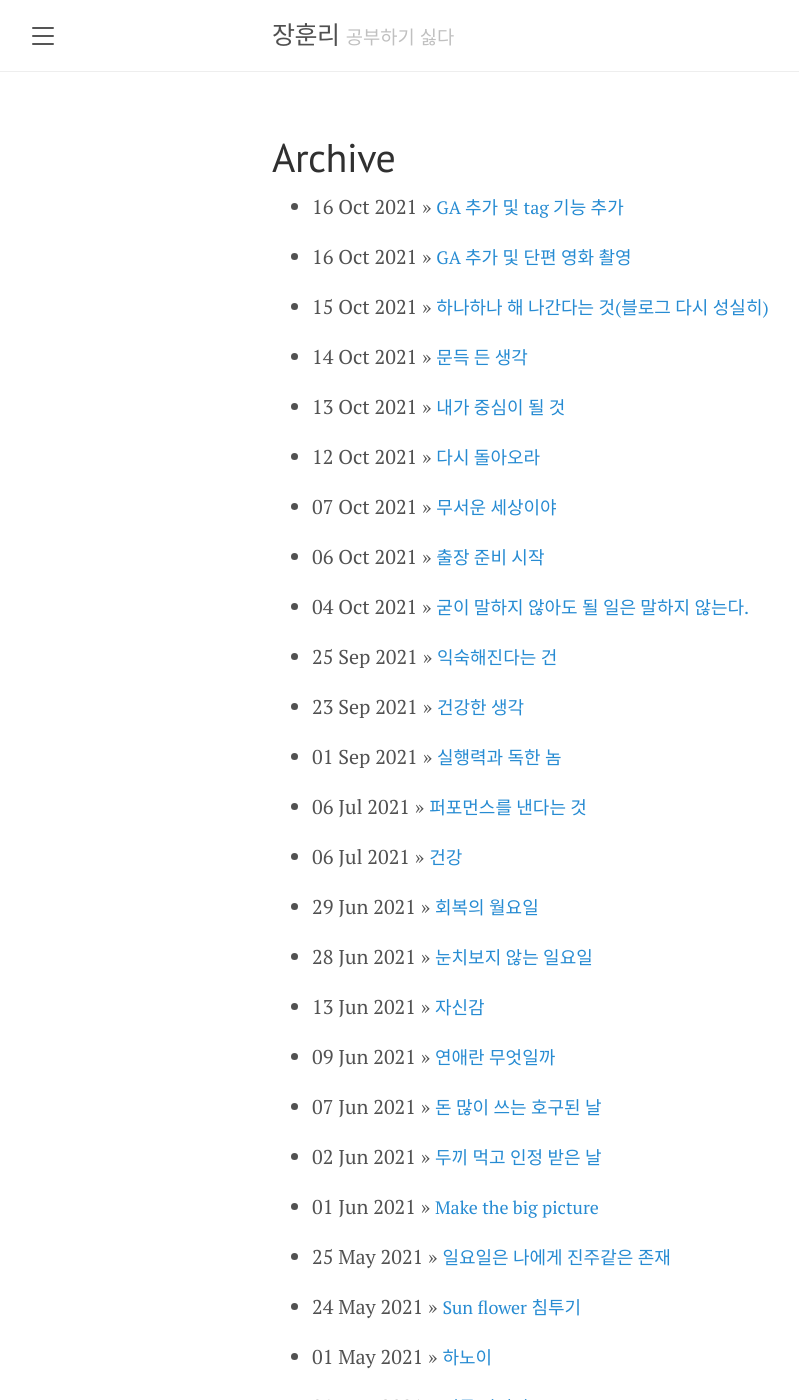
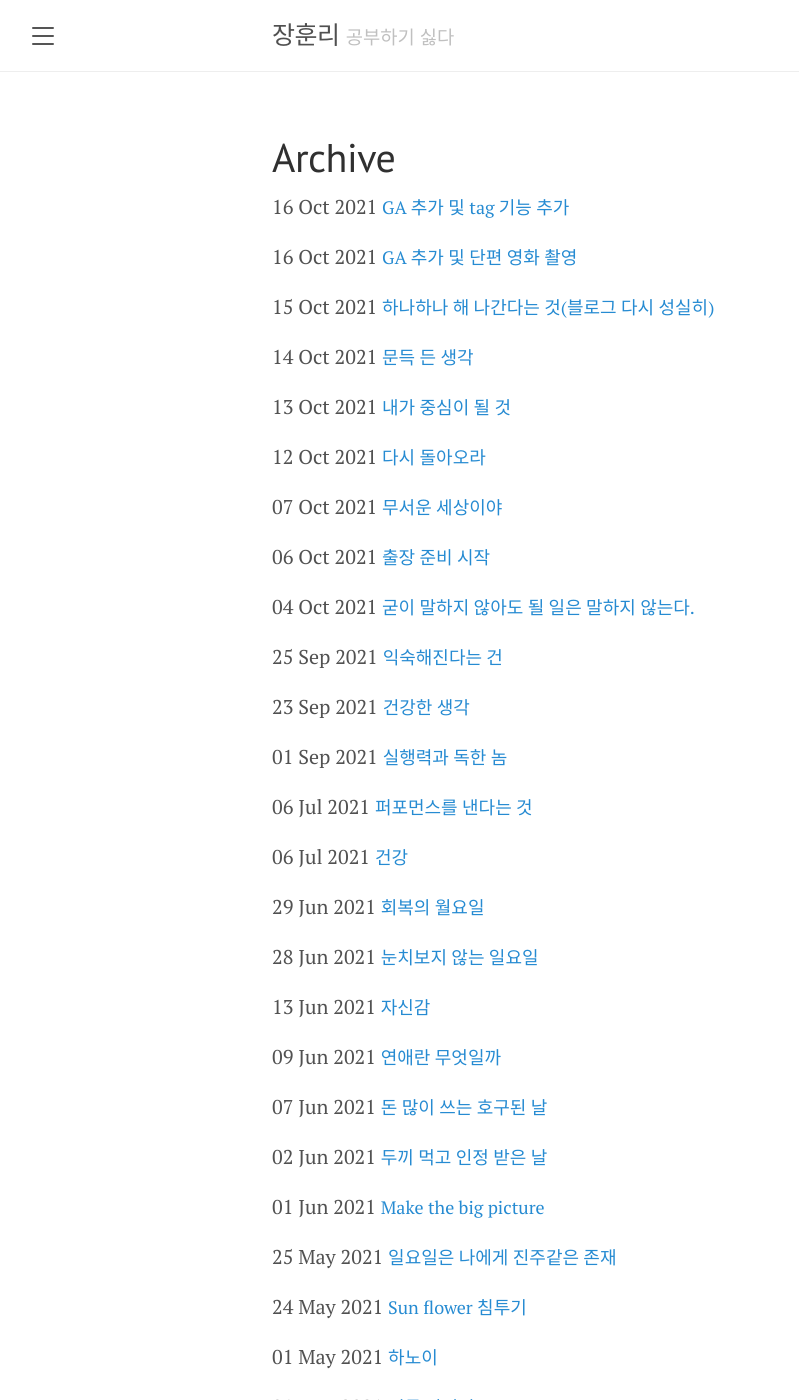
Before and after one commit to hijanghoon/hijanghoon.github.io, a Jekyll site: the page built from archive.md, in a window 1280 px wide and 1400 px high. Shown: the whole window, without its empty margins (8-807 px from the left). Built offline with Jekyll 4.4.1, drawn with Linux system fonts in a browser that asks for light colours; some of the changed text lies outside the part shown.

Commit message:
last please

```diff
--- a/archive.md
+++ b/archive.md
@@ -5,6 +5,6 @@
 
 <!-- Search posts -->
 {% for post in site.posts %}
-  * {{ post.date | date_to_string }} »
-  <span style="font-size:18px;"><a href="{{ post.url }}">{{ post.title }}</a></span>
+  {{ post.date | date_to_string }}
+  <span style="font-size:18px;"><a href="{{ site.baseurl }}/{{ post.url }}">{{ post.title }}</a></span>
 {% endfor %}
```
